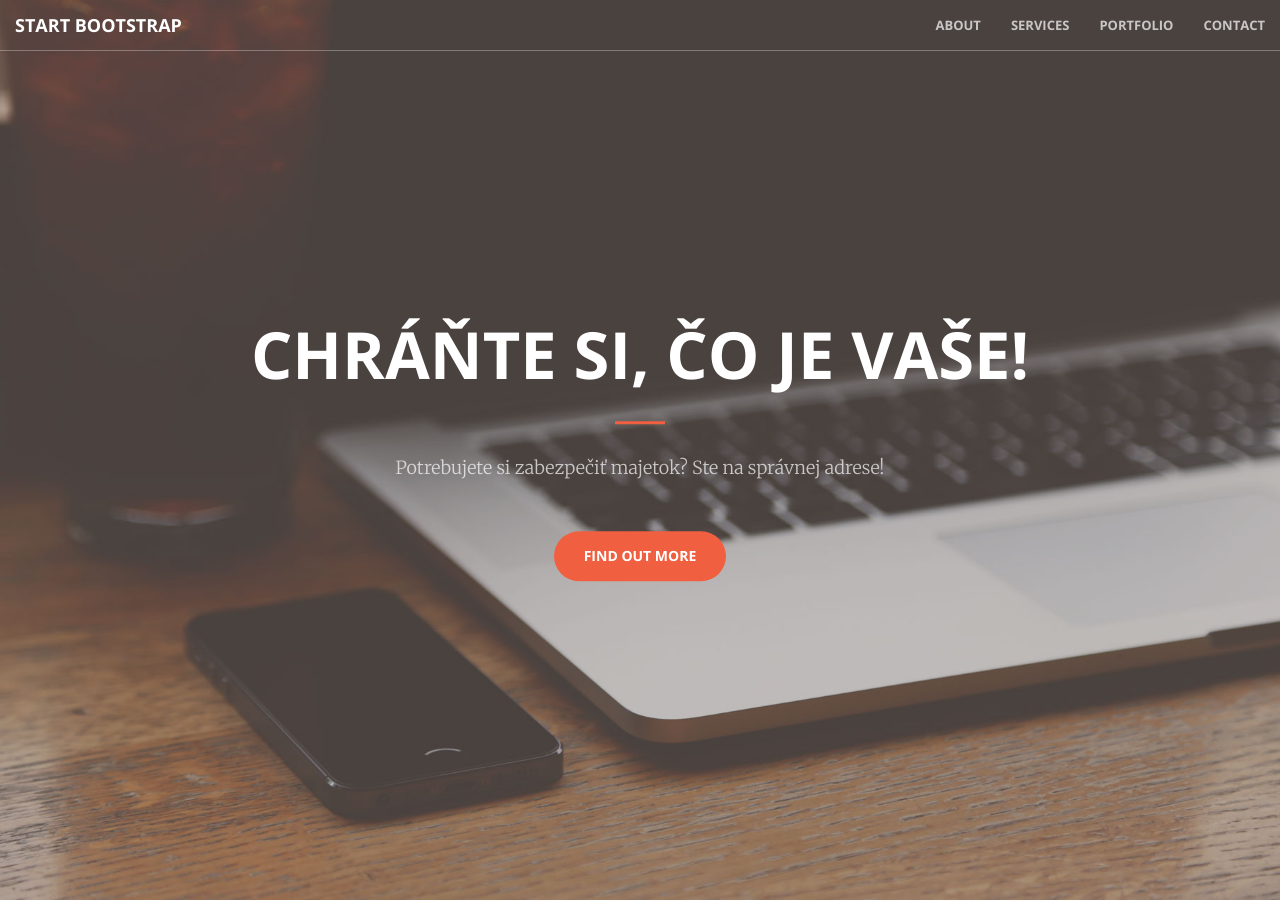
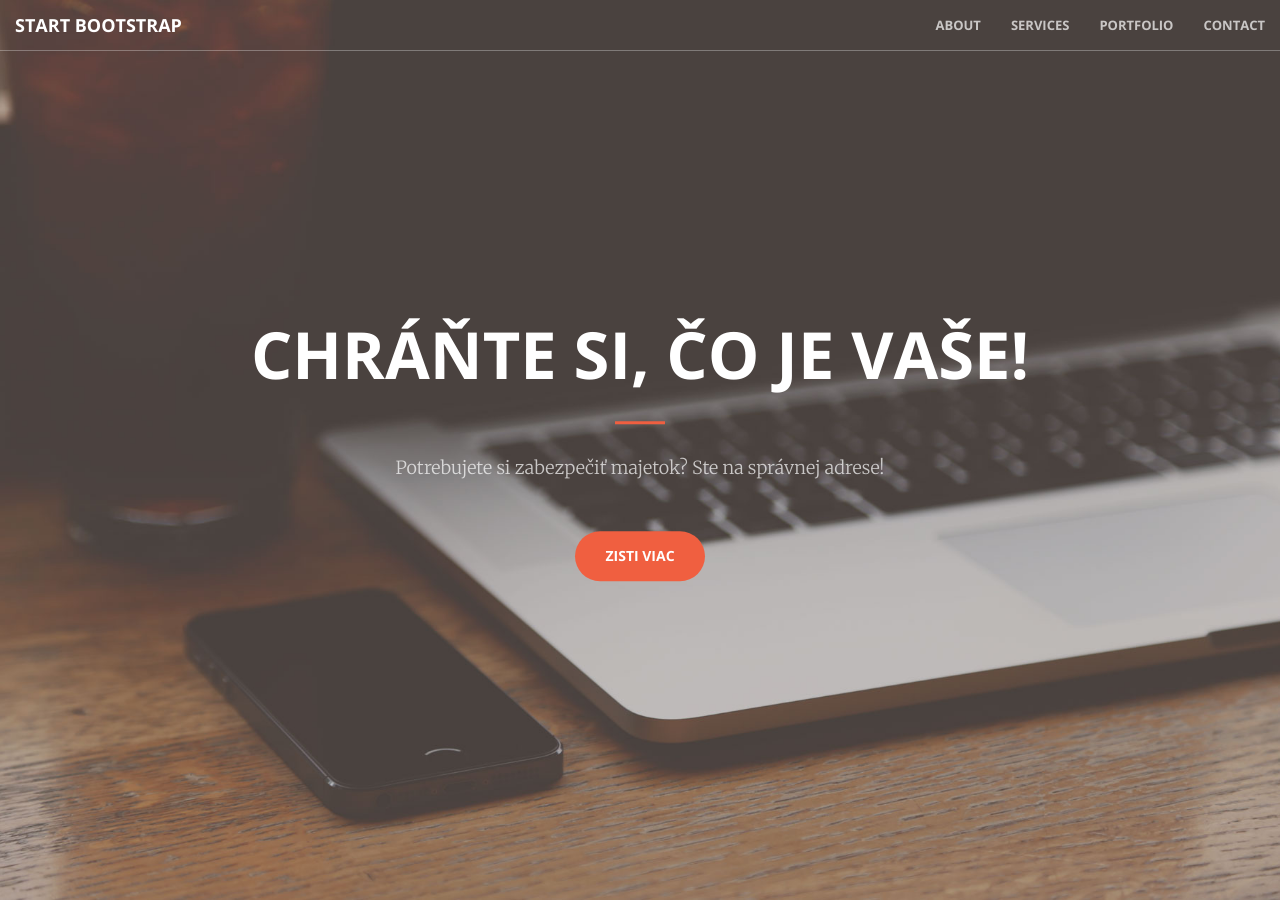
Before and after one commit to stesi13/simexing, a Jekyll site: the page built from index.html, in a window 1280 px wide and 900 px high. Built offline with Jekyll 4.4.1, drawn with Linux system fonts in a browser that asks for light colours.

Commit message:
Update header.html

```diff
--- a/_includes/header.html
+++ b/_includes/header.html
@@ -4,7 +4,7 @@
             <h1>Chráňte si, čo je Vaše!</h1>
             <hr>
             <p>Potrebujete si zabezpečiť majetok? Ste na správnej adrese!</p>
-            <a href="#about" class="btn btn-primary btn-xl page-scroll">Find Out More</a>
+            <a href="#about" class="btn btn-primary btn-xl page-scroll">Zisti viac</a>
         </div>
     </div>
 </header>
```
